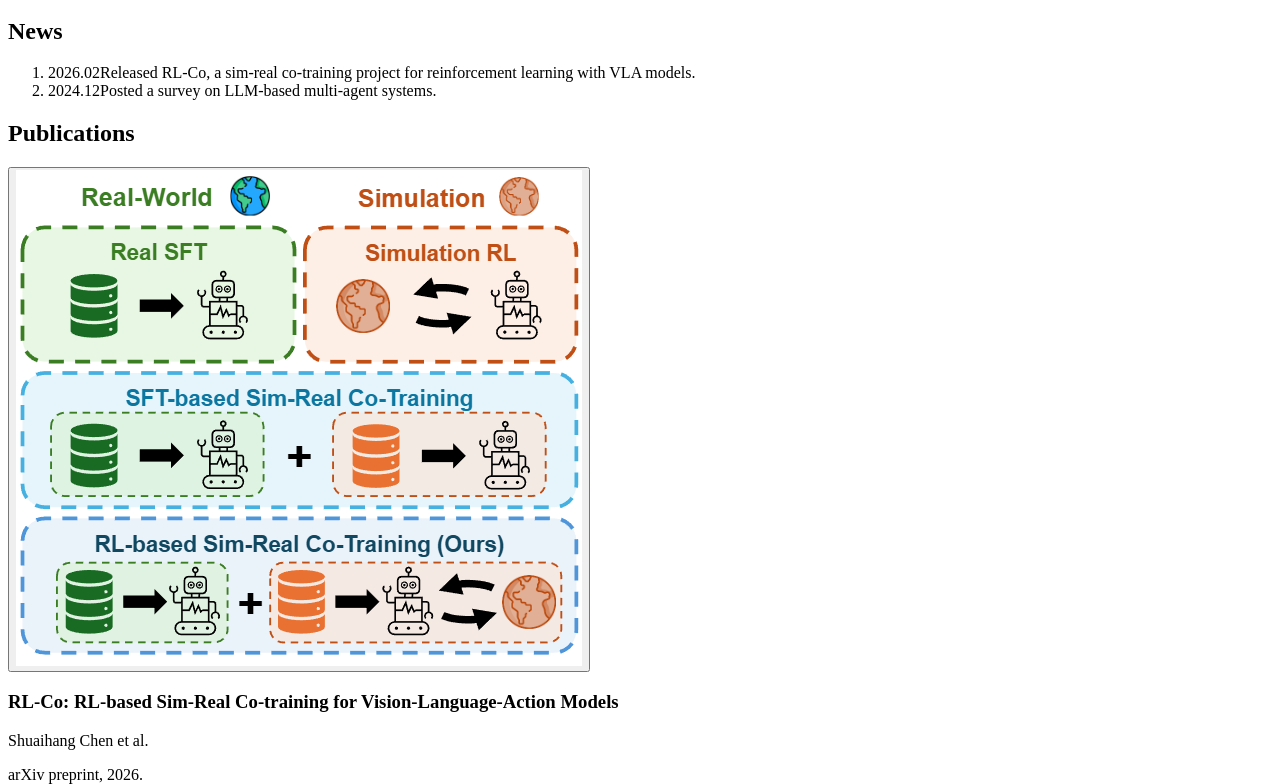
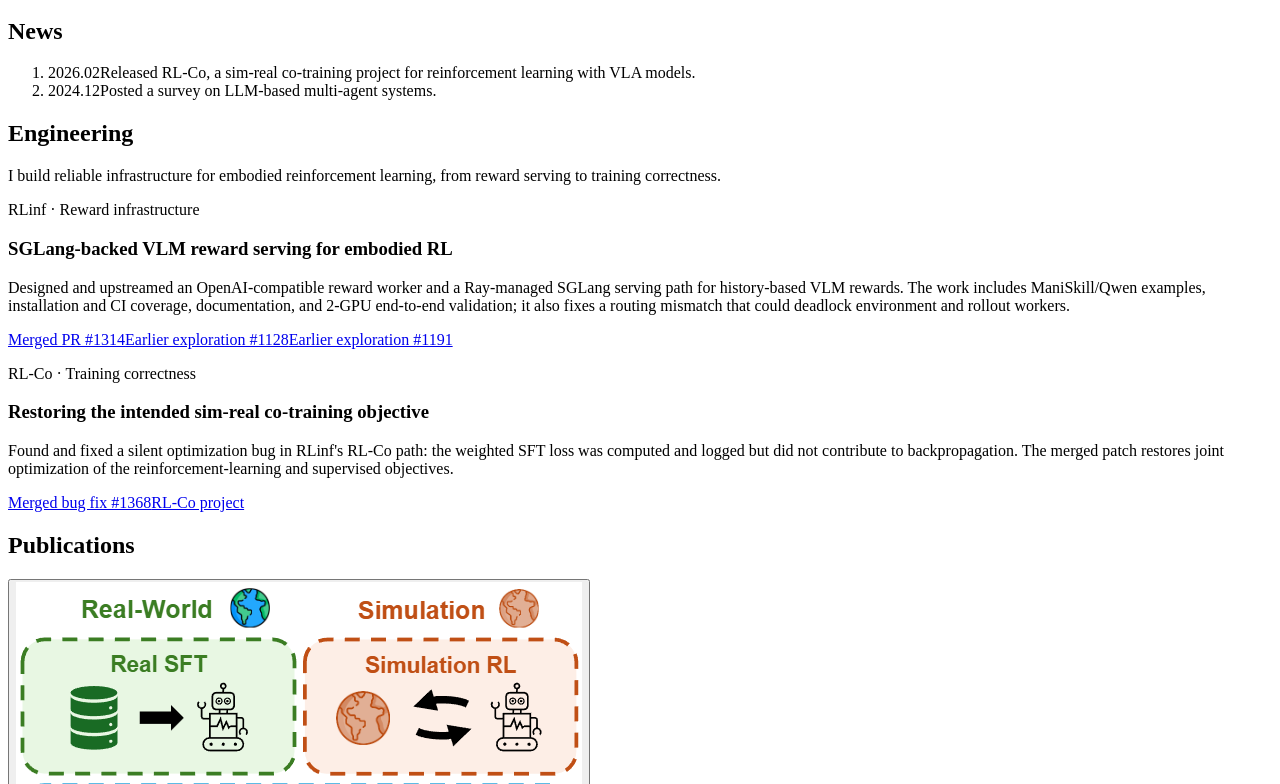
Before and after one commit to bianhua-12/bianhua-12.github.io, a React (Vite) app: page / in a window 1280 px wide. Shown: the part 1696-2480 px from the top of the page. Built offline with nearby package versions, Linux system fonts and the light colour scheme; the HTML template or start-up script is replaced by a standard one.

Commit message:
add engineering contributions

```diff
--- a/src/App.tsx
+++ b/src/App.tsx
@@ -2,10 +2,12 @@ import type { ReactNode } from "react";
 import { useEffect, useState } from "react";
 import {
   aboutParagraphs,
+  engineeringContributions,
   newsItems,
   publications,
   researchInterests,
   site,
+  type EngineeringContribution,
   type Publication,
   type TextSegment,
 } from "./content";
@@ -135,6 +137,23 @@ function PublicationItem({ publication }: { publication: Publication }) {
   );
 }
 
+function EngineeringItem({ contribution }: { contribution: EngineeringContribution }) {
+  return (
+    <article className="engineeringItem">
+      <p className="engineeringEyebrow">{contribution.eyebrow}</p>
+      <h3 className="itemTitle">{contribution.title}</h3>
+      <p className="itemDescription">{contribution.description}</p>
+      <div className="itemLinks">
+        {contribution.links.map((link) => (
+          <ExternalLink key={link.href} href={link.href}>
+            {link.label}
+          </ExternalLink>
+        ))}
+      </div>
+    </article>
+  );
+}
+
 export default function App() {
   const [menuOpen, setMenuOpen] = useState(false);
 
@@ -168,6 +187,9 @@ export default function App() {
           </a>
           <a href="#news" onClick={() => setMenuOpen(false)}>
             News
+          </a>
+          <a href="#engineering" onClick={() => setMenuOpen(false)}>
+            Engineering
           </a>
           <a href="#publications" onClick={() => setMenuOpen(false)}>
             Publications
@@ -204,6 +226,18 @@ export default function App() {
             </ol>
           </Section>
 
+          <Section id="engineering" title="Engineering">
+            <p className="sectionIntro">
+              I build reliable infrastructure for embodied reinforcement learning, from reward serving to
+              training correctness.
+            </p>
+            <div className="engineeringList">
+              {engineeringContributions.map((contribution) => (
+                <EngineeringItem key={contribution.title} contribution={contribution} />
+              ))}
+            </div>
+          </Section>
+
           <Section id="publications" title="Publications">
             <div className="publicationList">
               {publications.map((publication) => (
--- a/src/content.ts
+++ b/src/content.ts
@@ -32,6 +32,13 @@ export type Publication = {
   imageAlt?: string;
 };
 
+export type EngineeringContribution = {
+  eyebrow: string;
+  title: string;
+  description: string;
+  links: { label: string; href: string }[];
+};
+
 export const aboutParagraphs: TextSegment[][] = [
   [
     { text: "I am a PhD student at Zhongguancun Academy, advised by " },
@@ -64,6 +71,45 @@ export const newsItems = [
   },
 ];
 
+export const engineeringContributions: EngineeringContribution[] = [
+  {
+    eyebrow: "RLinf · Reward infrastructure",
+    title: "SGLang-backed VLM reward serving for embodied RL",
+    description:
+      "Designed and upstreamed an OpenAI-compatible reward worker and a Ray-managed SGLang serving path for history-based VLM rewards. The work includes ManiSkill/Qwen examples, installation and CI coverage, documentation, and 2-GPU end-to-end validation; it also fixes a routing mismatch that could deadlock environment and rollout workers.",
+    links: [
+      {
+        label: "Merged PR #1314",
+        href: "https://github.com/RLinf/RLinf/pull/1314",
+      },
+      {
+        label: "Earlier exploration #1128",
+        href: "https://github.com/RLinf/RLinf/pull/1128",
+      },
+      {
+        label: "Earlier exploration #1191",
+        href: "https://github.com/RLinf/RLinf/pull/1191",
+      },
+    ],
+  },
+  {
+    eyebrow: "RL-Co · Training correctness",
+    title: "Restoring the intended sim-real co-training objective",
+    description:
+      "Found and fixed a silent optimization bug in RLinf's RL-Co path: the weighted SFT loss was computed and logged but did not contribute to backpropagation. The merged patch restores joint optimization of the reinforcement-learning and supervised objectives.",
+    links: [
+      {
+        label: "Merged bug fix #1368",
+        href: "https://github.com/RLinf/RLinf/pull/1368",
+      },
+      {
+        label: "RL-Co project",
+        href: "https://rl-co-training.github.io/",
+      },
+    ],
+  },
+];
+
 export const publications: Publication[] = [
   {
     title: "RL-Co: RL-based Sim-Real Co-training for Vision-Language-Action Models",
--- a/src/styles.css
+++ b/src/styles.css
@@ -259,6 +259,34 @@ body {
   font-variant-numeric: tabular-nums;
 }
 
+.sectionIntro {
+  max-width: 700px;
+  margin: -4px 0 20px;
+  color: var(--muted);
+}
+
+.engineeringList {
+  display: grid;
+  gap: 14px;
+}
+
+.engineeringItem {
+  padding: 18px 20px;
+  border: 1px solid var(--line);
+  border-left: 3px solid var(--accent);
+  border-radius: 5px;
+  background: linear-gradient(110deg, var(--accent-soft), #ffffff 42%);
+}
+
+.engineeringEyebrow {
+  margin: 0 0 5px;
+  color: var(--accent);
+  font-size: 13px;
+  font-weight: 700;
+  letter-spacing: 0.04em;
+  text-transform: uppercase;
+}
+
 .publicationList {
   display: grid;
   gap: 22px;
@@ -452,6 +480,10 @@ body {
   .publicationThumbWrap {
     max-width: 260px;
   }
+
+  .engineeringItem {
+    padding: 16px;
+  }
 }
 
 @media (max-width: 440px) {
```
